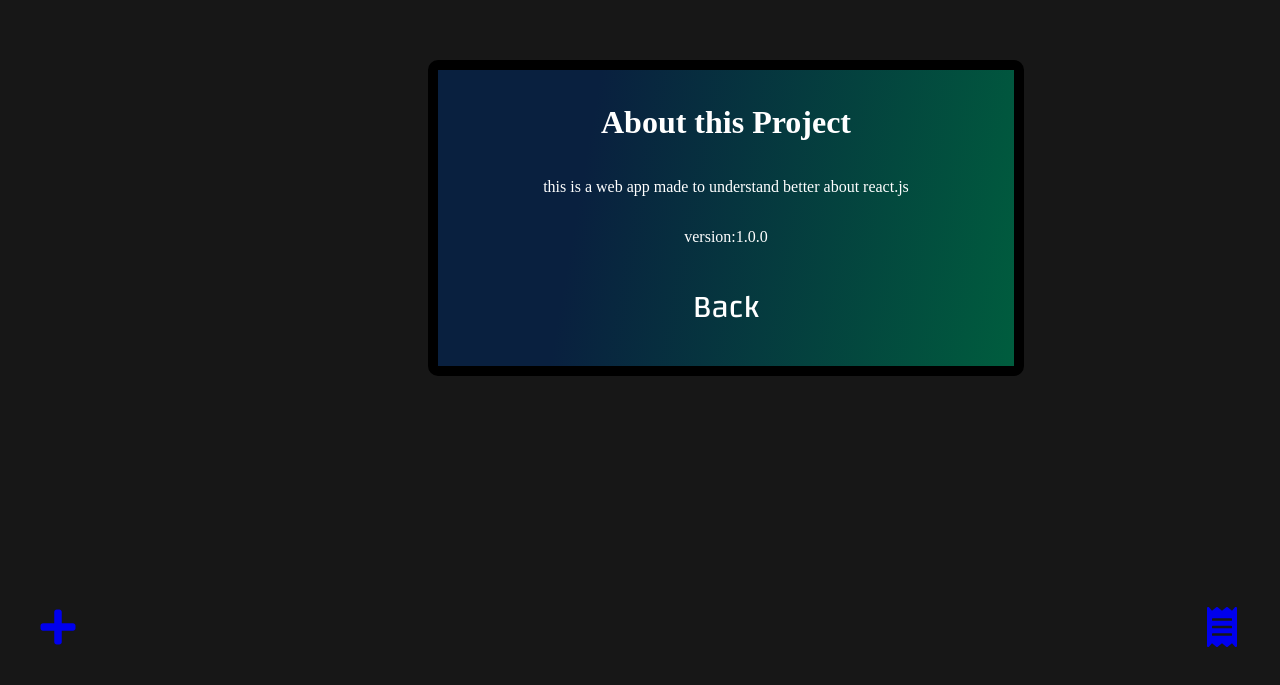
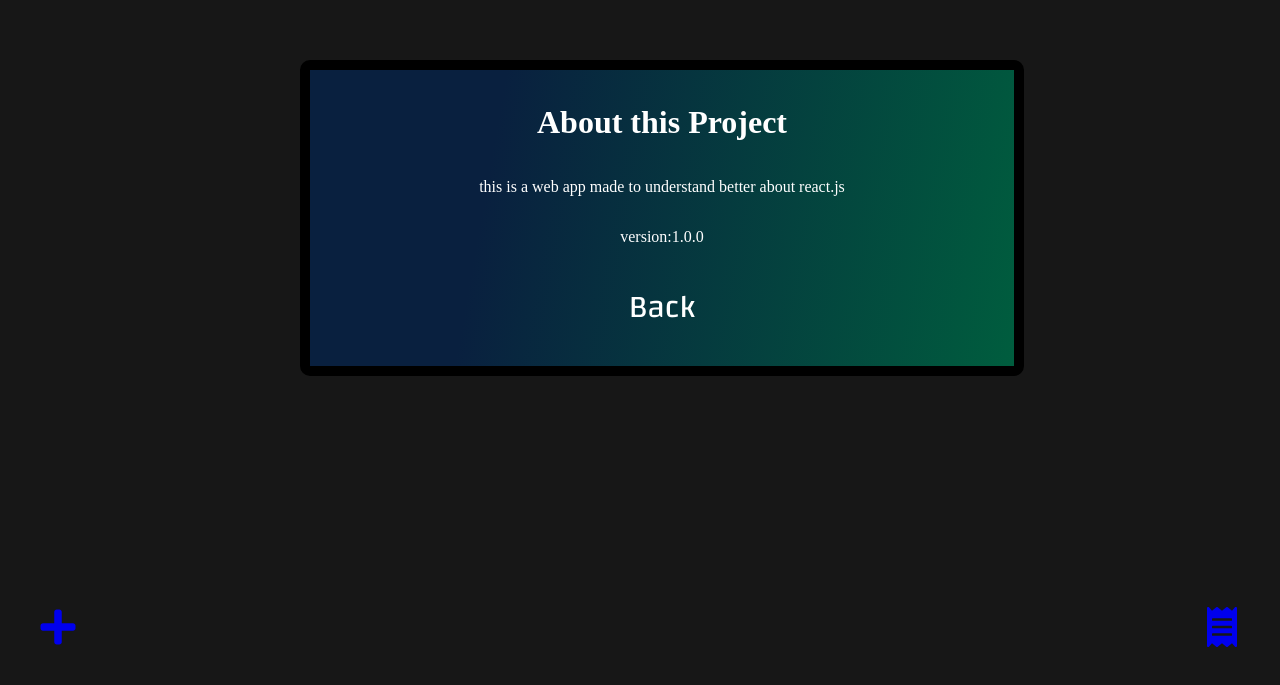
Before and after one commit to saurabh6893/TaskBox, a React (Create React App) app: page /about in a window 1280 px wide. Shown: the part 113-798 px from the top of the page. Built offline with nearby package versions, Linux system fonts and the light colour scheme; data requests are answered from the project's data file.

Commit message:
added ui fixes

```diff
--- a/db.json
+++ b/db.json
@@ -11,6 +11,12 @@
       "range": 3,
       "details": "not that important",
       "id": 2
+    },
+    {
+      "title": "alpha turbox",
+      "range": 4,
+      "details": "delta has been spelled as d e l t a",
+      "id": 3
     }
   ]
 }
--- a/src/Components/Task.jsx
+++ b/src/Components/Task.jsx
@@ -6,7 +6,6 @@ import Box from './Box'
 
 function Task({ t }) {
   const { deleteBox } = useContext(TaskContext)
-
   return (
     <Box>
       <div className='task'>
@@ -20,7 +19,7 @@ function Task({ t }) {
             <FaTimes />
           </button>
         </div>
-        <p>{t.details}</p>
+        <p id='dxx'>{t.details}</p>
       </div>
     </Box>
   )
--- a/src/index.css
+++ b/src/index.css
@@ -42,7 +42,6 @@ body {
   justify-content: center;
 }
 
-.about,
 .task {
   border: 2px solid black;
   border-radius: 2em;
@@ -66,6 +65,21 @@ body {
   transform: translateY(-10%) scale(1.025);
 }
 
+.about {
+  border: 2px solid black;
+  border-radius: 2em;
+  color: white;
+  width: 50vw;
+  background-color: #537895;
+  background-image: linear-gradient(280deg, #005d3e 0%, #09203f 74%);
+  padding: 1% 2.5% 1% 2.5%;
+  margin: 1% 0 1% 0;
+  display: flex;
+  flex-direction: column;
+  align-items: center;
+  justify-content: space-around;
+  transition: all 0.5s ease;
+}
 .hx {
   display: flex;
   flex-direction: row;
@@ -135,11 +149,17 @@ body {
   position: relative;
   width: 50vw;
   right: -20%;
-  border-top: 1px solid white;
-  border-bottom: 5px solid white;
-  border-radius: 10% 20%;
+  border: 5px solid white;
+  background-image: linear-gradient(180deg, #3f0d12 10%, #a71d31 94%);
+
   padding: 1%;
   margin: 5%;
+}
+.tf:hover {
+  background-image: linear-gradient(180deg, #3f0d12 10%, #a71d31 74%);
+  box-shadow: rgb(71, 71, 71) 0px 20px 50px 10px;
+  border-right: 5px solid grey;
+  border-left: 5px solid grey;
 }
 .up {
   display: flex;
@@ -153,6 +173,10 @@ body {
 .up > * {
   margin-right: 5vw;
   margin-left: 5vw;
+}
+.tf h2 {
+  font-family: serif;
+  text-transform: capitalize;
 }
 
 .down {
```
